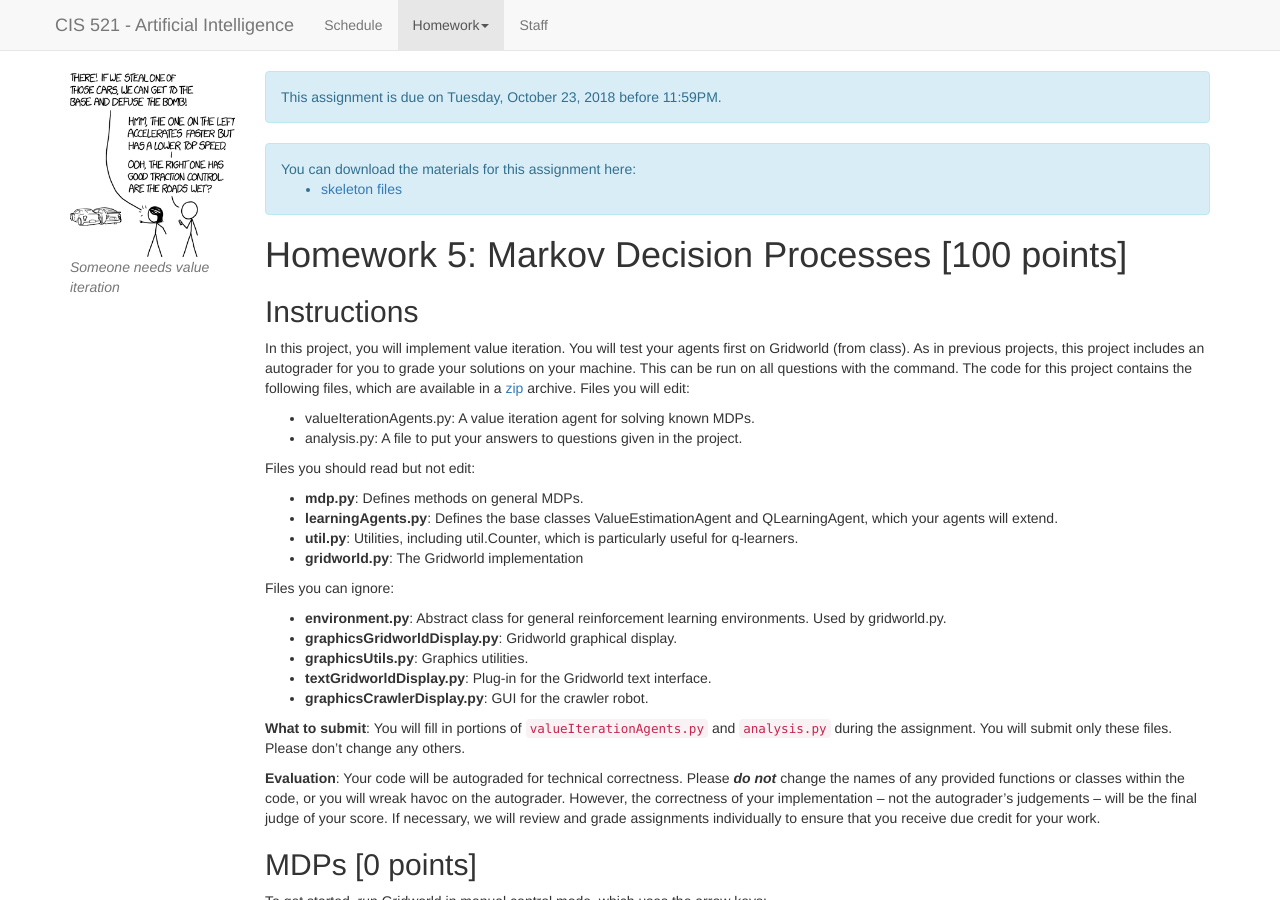
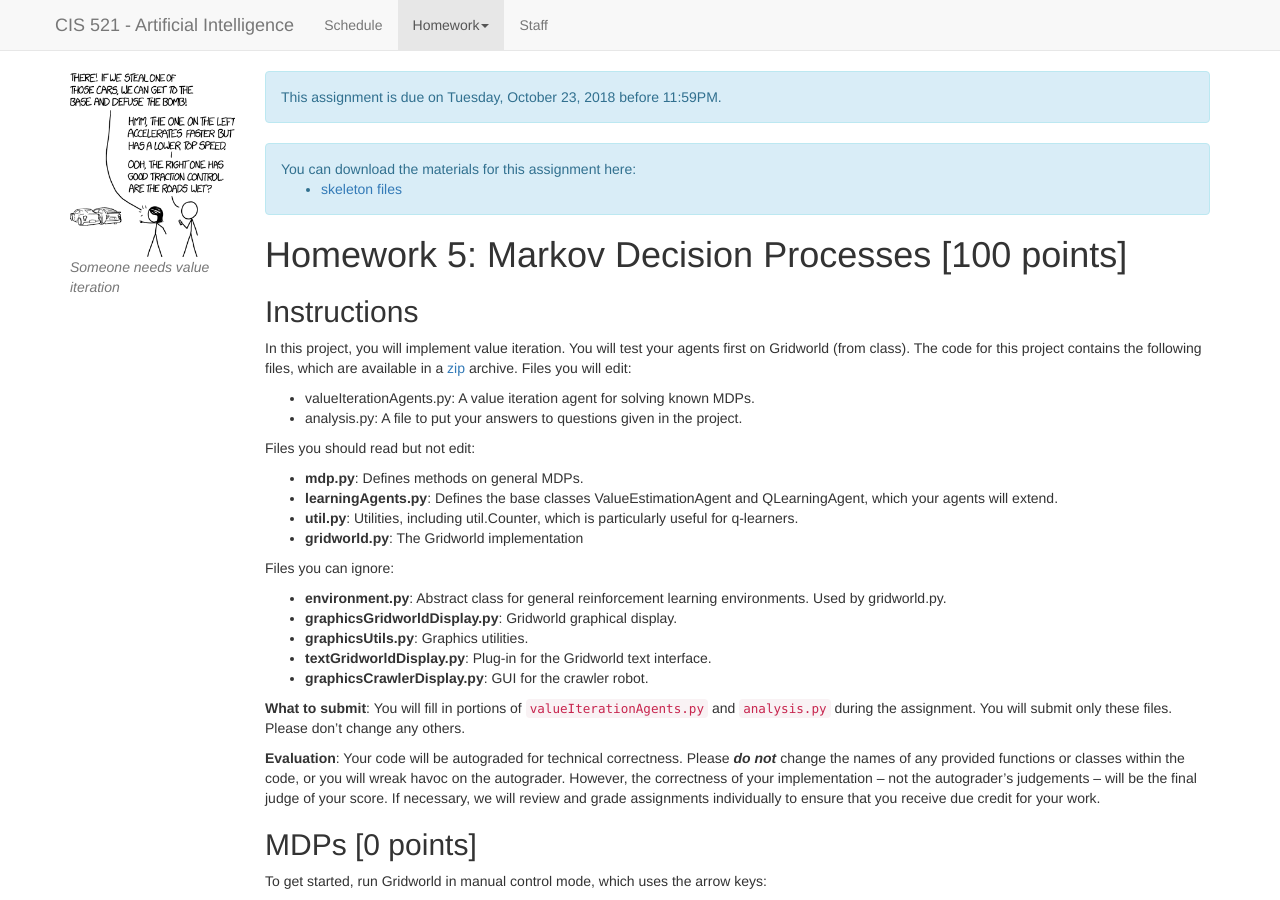
Before and after one commit to artificial-intelligence-class/artificial-intelligence-class.github.io, a Jekyll site: the page built from homeworks/hw5/homework5.md, in a window 1280 px wide and 900 px high. Built offline with Jekyll 4.4.1, drawn with Linux system fonts in a browser that asks for light colours; nearby versions of some CDN libraries; a script that is not in the unit is left out.

Commit message:
Update homework5.md

```diff
--- a/homeworks/hw5/homework5.md
+++ b/homeworks/hw5/homework5.md
@@ -49,7 +49,6 @@ Homework 5: Markov Decision Processes [100 points]
 
 ## Instructions
 In this project, you will implement value iteration.  You will test your agents first on Gridworld (from class).
-As in previous projects, this project includes an autograder for you to grade your solutions on your machine. This can be run on all questions with the command.
 The code for this project contains the following files, which are available in a [zip](https://github.com/artificial-intelligence-class/cis521_homeworks/raw/master/hw5/skeleton.zip) archive.
 Files you will edit:
 * valueIterationAgents.py: A value iteration agent for solving known MDPs.
```
